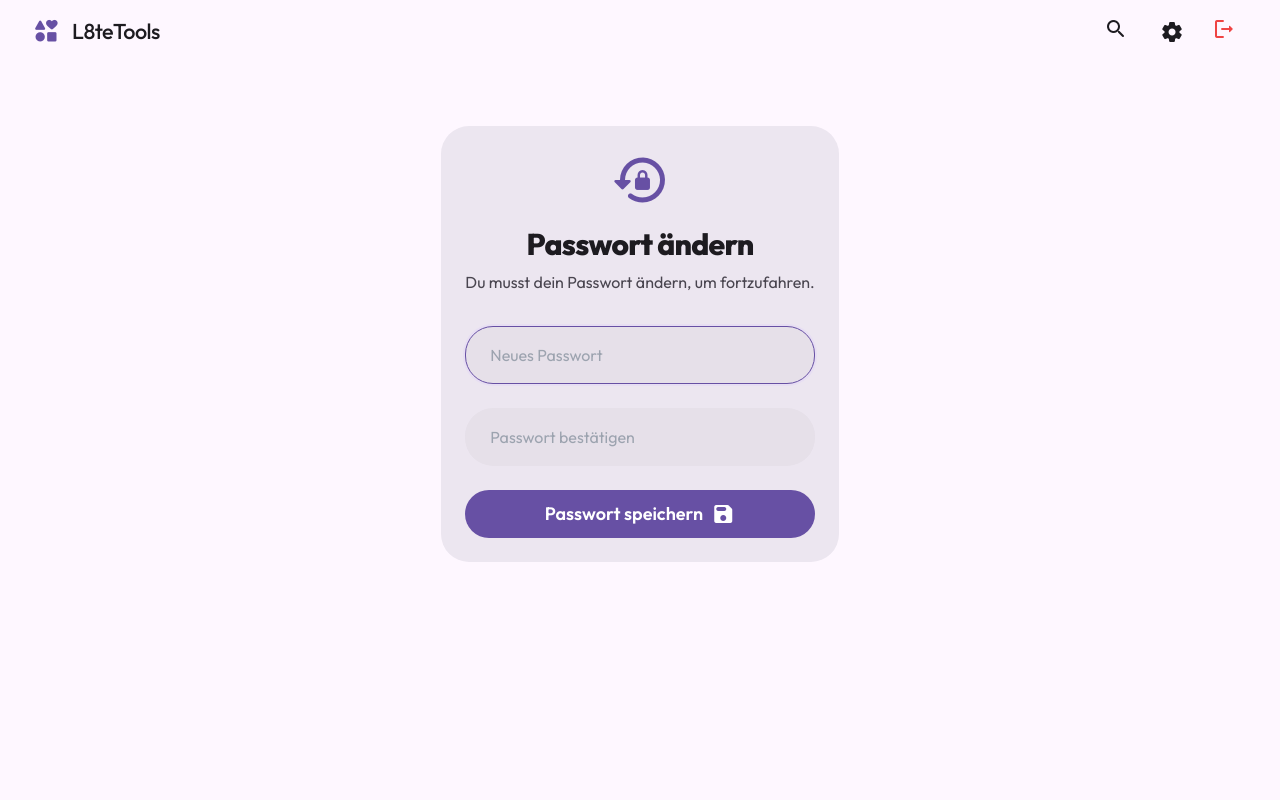
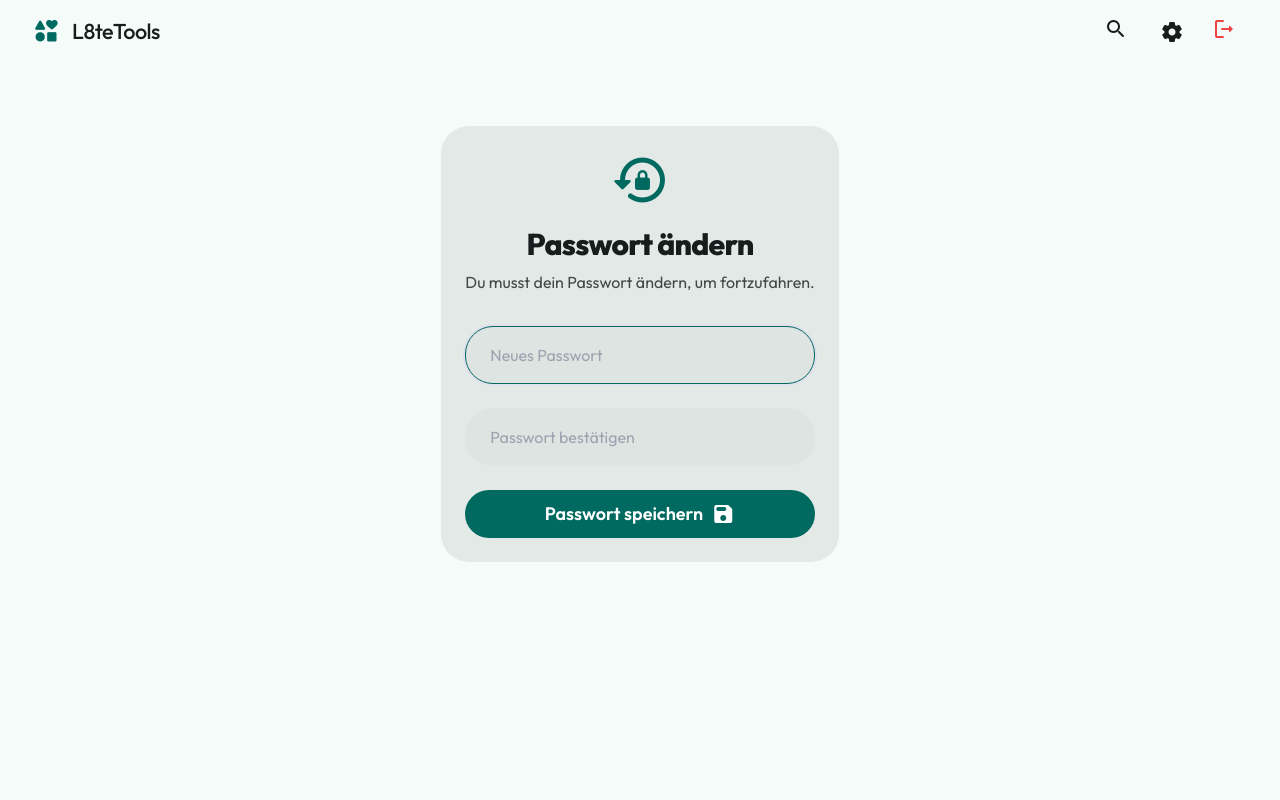
Before and after one commit to L8teNever/L8teTools, a Flask app: page /change-password in a window 1280 px wide. Run offline with Flask 3, Linux system fonts and the light colour scheme; a user stored in the database is signed in; some libraries are stand-ins or nearby versions.

Commit message:
feat: Add global styling with Material 3 design tokens and component styles for dark and light themes.

```diff
--- a/static/style.css
+++ b/static/style.css
@@ -1,45 +1,45 @@
 :root {
-  /* Android 16 / Material You - "Deep Spirit" Theme */
-  /* Vibrant, yet Deep and Minimalist */
+  /* Android 16 / Material You - "Electric Aqua" Theme */
 
-  /* Primary */
-  --m3-primary: #D0BCFF;
-  --m3-on-primary: #381E72;
-  --m3-primary-container: #4F378B;
-  --m3-on-primary-container: #EADDFF;
+  /* Primary (Aqua) */
+  --m3-primary: #64FFDA;
+  --m3-on-primary: #003730;
+  --m3-primary-container: #005045;
+  --m3-on-primary-container: #80FFE4;
 
-  /* Secondary */
-  --m3-secondary: #CCC2DC;
-  --m3-on-secondary: #332D41;
-  --m3-secondary-container: #4A4458;
-  --m3-on-secondary-container: #E8DEF8;
+  /* Secondary (Cool Grey/Teal) */
+  --m3-secondary: #B2CCC9;
+  --m3-on-secondary: #1D3532;
+  --m3-secondary-container: #334B49;
+  --m3-on-secondary-container: #CEE9E6;
 
-  /* Tertiary */
-  --m3-tertiary: #EFB8C8;
-  --m3-on-tertiary: #492532;
-  --m3-tertiary-container: #633B48;
-  --m3-on-tertiary-container: #FFD8E4;
+  /* Tertiary (Soft Blue/Lavender to contrast) */
+  --m3-tertiary: #A6C8FF;
+  --m3-on-tertiary: #00315F;
+  --m3-tertiary-container: #19468F;
+  --m3-on-tertiary-container: #D4E3FF;
 
   /* Surface / Background */
-  --m3-background: #141218;
-  --m3-on-background: #E6E1E5;
+  --m3-background: #0E1413;
+  /* Very dark teal/black */
+  --m3-on-background: #E0E3E2;
 
-  --m3-surface: #141218;
-  --m3-on-surface: #E6E1E5;
+  --m3-surface: #0E1413;
+  --m3-on-surface: #E0E3E2;
 
-  /* Surface Containers (for cards, sidebars, etc) */
-  --m3-surface-container-lowest: #0F0D13;
-  --m3-surface-container-low: #1D1B20;
-  --m3-surface-container: #211F26;
-  --m3-surface-container-high: #2B2930;
-  --m3-surface-container-highest: #36343B;
+  /* Surface Containers */
+  --m3-surface-container-lowest: #090F0E;
+  --m3-surface-container-low: #151D1C;
+  --m3-surface-container: #192120;
+  --m3-surface-container-high: #242B2A;
+  --m3-surface-container-highest: #2E3635;
 
-  --m3-on-surface-variant: #CAC4D0;
-  --m3-outline: #938F99;
-  --m3-outline-variant: #49454F;
+  --m3-on-surface-variant: #BEC9C7;
+  --m3-outline: #899391;
+  --m3-outline-variant: #3F4947;
 
-  --m3-error: #F2B8B5;
-  --m3-on-error: #601410;
+  --m3-error: #FFB4AB;
+  --m3-on-error: #690005;
 
   /* Typography */
   --font-display: 'Outfit', sans-serif;
@@ -60,38 +60,38 @@
 
 @media (prefers-color-scheme: light) {
   :root {
-    --m3-primary: #6750A4;
+    --m3-primary: #006A60;
     --m3-on-primary: #FFFFFF;
-    --m3-primary-container: #EADDFF;
-    --m3-on-primary-container: #21005D;
+    --m3-primary-container: #7DF8E8;
+    --m3-on-primary-container: #00201C;
 
-    --m3-secondary: #625B71;
+    --m3-secondary: #4A6360;
     --m3-on-secondary: #FFFFFF;
-    --m3-secondary-container: #E8DEF8;
-    --m3-on-secondary-container: #1D192B;
+    --m3-secondary-container: #CCE8E4;
+    --m3-on-secondary-container: #05201D;
 
-    --m3-tertiary: #7D5260;
+    --m3-tertiary: #4D5F90;
     --m3-on-tertiary: #FFFFFF;
-    --m3-tertiary-container: #FFD8E4;
-    --m3-on-tertiary-container: #31111D;
+    --m3-tertiary-container: #D6E3FF;
+    --m3-on-tertiary-container: #061A49;
 
-    --m3-background: #FEF7FF;
-    --m3-on-background: #1D1B20;
+    --m3-background: #F4FBF9;
+    --m3-on-background: #161D1C;
 
-    --m3-surface: #FEF7FF;
-    --m3-on-surface: #1D1B20;
+    --m3-surface: #F4FBF9;
+    --m3-on-surface: #161D1C;
 
     --m3-surface-container-lowest: #FFFFFF;
-    --m3-surface-container-low: #F7F2FA;
-    --m3-surface-container: #F3EDF7;
-    --m3-surface-container-high: #ECE6F0;
-    --m3-surface-container-highest: #E6E0E9;
+    --m3-surface-container-low: #EFF5F3;
+    --m3-surface-container: #E9EFED;
+    --m3-surface-container-high: #E3E9E7;
+    --m3-surface-container-highest: #DEE4E2;
 
-    --m3-on-surface-variant: #49454F;
-    --m3-outline: #79747E;
-    --m3-outline-variant: #C4C7C5;
+    --m3-on-surface-variant: #3F4947;
+    --m3-outline: #6F7977;
+    --m3-outline-variant: #BEC9C7;
 
-    --m3-error: #B3261E;
+    --m3-error: #BA1A1A;
     --m3-on-error: #FFFFFF;
 
     --shadow-1: 0 1px 2px rgba(0, 0, 0, 0.1), 0 1px 3px 1px rgba(0, 0, 0, 0.05);
```
